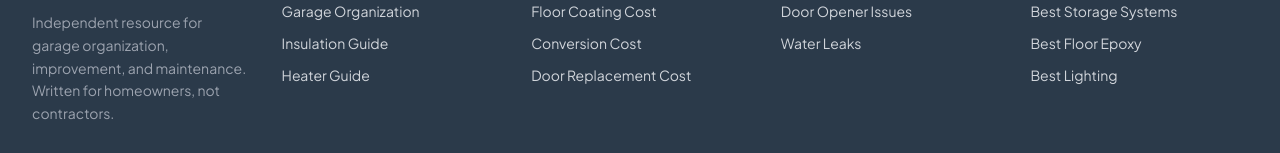
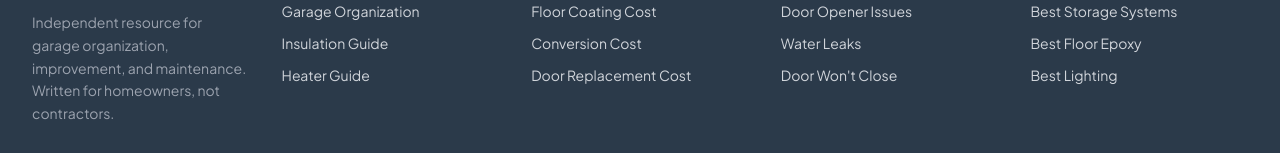
Before and after one commit to thebasementguide2026/thegarage.guide-, a Next.js app: page / in a window 1280 px wide. Shown: the part 3921-4074 px from the top of the page. Built offline with nearby package versions, Linux system fonts and the light colour scheme.

Commit message:
Add garage-door-wont-close to footer problems section

```diff
--- a/components/Footer.tsx
+++ b/components/Footer.tsx
@@ -22,6 +22,7 @@ const footerSections = [
     links: [
       { label: 'Door Opener Issues', href: '/problems/garage-door-opener-not-working' },
       { label: 'Water Leaks', href: '/problems/water-leaking-into-garage' },
+            { label: "Door Won't Close", href: '/problems/garage-door-wont-close' },
     ],
   },
   {
```
